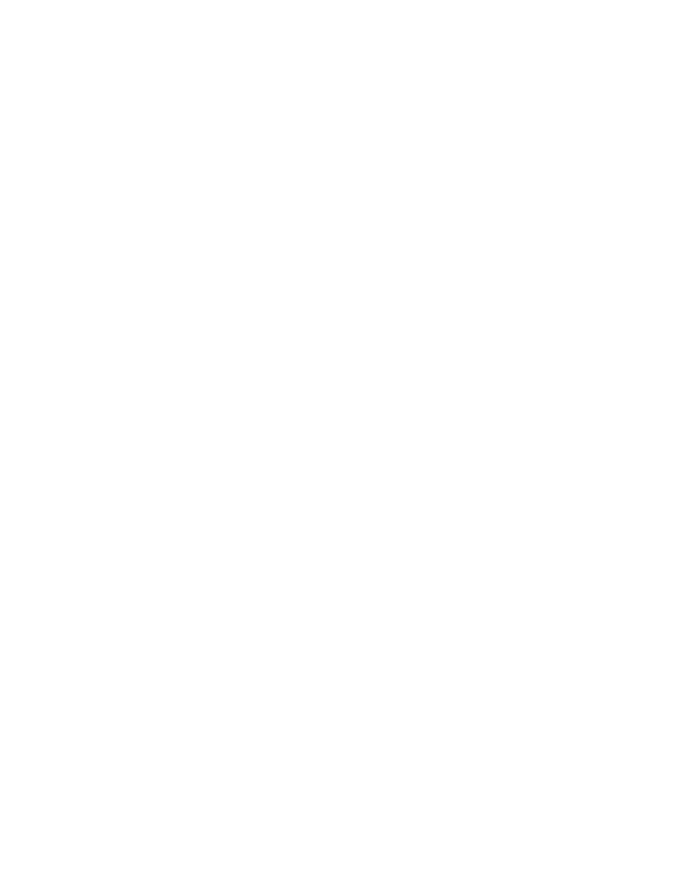
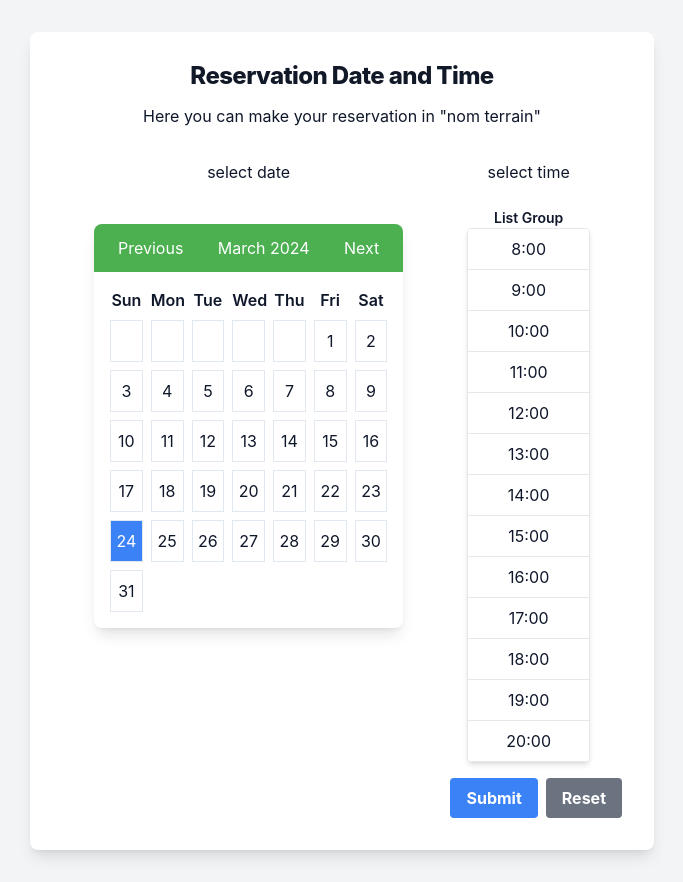
Before and after one commit to Zouaoui-Montassar/Takwirti, a React (Create React App) app in the folder frontend/: page /Reservation/add in a window 1280 px wide. Before the commit this address had no page. Shown: the whole page, without its empty margins (298-981 px from the left). Before the commit the page ends 800 px from the top, so only its background shows below. Built offline with nearby package versions, Linux system fonts and the light colour scheme.

Commit message:
interface add reservation

```diff
--- a/frontend/src/App.js
+++ b/frontend/src/App.js
@@ -13,6 +13,7 @@ import MesTerrains from './components/MesTerrains';
 import PageUtilisateur from './components/PageUtilisateur';
 import Detail from './components/Detail';
 import Sign_up from './components/sign_up';
+import { ReservationAdd } from './components/ReservationAdd';
 
 
 const data = [
@@ -37,7 +38,7 @@ function App() {
     <div className="App">
       <BrowserRouter>
         <Routes>
-          <Route path="/home" element={<MainPage/>} />
+          <Route path="/" element={<MainPage/>} />
           <Route path="/navbar" element={<NavBar/>} />
           <Route path="/sidebar" element={<SideBar links={links}/>} />
           <Route path="/calendar" element={<ParentCalendar/>} />
@@ -50,6 +51,8 @@ function App() {
           <Route path='/mesterrains' element={<MesTerrains/>}/>
           <Route path='/utilisateur' element={<PageUtilisateur/>}/>
           <Route path="/detail" element={<Detail  />} />
+          <Route path="/Reservation/add" element={<ReservationAdd/>} />
+
         </Routes>
       </BrowserRouter>
     </div>
--- /dev/null
+++ b/frontend/src/components/ReservationAdd.jsx
@@ -0,0 +1,41 @@
+import React, { useState } from 'react';
+import Calendar from './calendar';
+import List from './list';
+
+export const ReservationAdd = () => {
+    const [selectedDate, setSelectedDate] = useState(null);
+    const handleDateSelect = (date) => {
+        setSelectedDate(date);
+        console.log(date);
+    };
+
+    return (
+        <div className="flex flex-col items-center justify-center min-h-screen bg-gray-100 px-4 py-8">
+            <div className="max-w-xg w-full md:w-1/2 mx-auto "> {/* Adjust width for medium screens and above */}
+                <div className="bg-white shadow-lg p-8 rounded-lg">
+                    <h1 className="mb-4 text-2xl font-extrabold leading-none tracking-tight text-gray-900">Reservation Date and Time</h1>
+                    <p>Here you can make your reservation in "nom terrain"</p>
+                    <div className='flex flex-col items-center justify-center md:flex-row md:items-start md:justify-between pt-8'>
+                        <div className="w-full mb-4 md:mb-0"> {/* Full width on small screens, stack vertically */}
+                            <p className='mb-2'>select date</p>
+                            <Calendar className="w-full " onDateSelect={handleDateSelect} /> {/* Adjust width for small screens and above */}
+                        </div>
+
+                        <div className="md:w-1/2 w-full"> {/* Half width on medium screens and above */}
+                            <p>select time</p>
+                            <List date={selectedDate} />
+                        </div>
+                    </div>
+                    <div className="flex flex-col md:flex-row md:justify-end mt-4"> {/* Stack vertically on small screens, align to end on medium screens and above */}
+                        <button className="bg-blue-500 hover:bg-blue-700 text-white font-bold py-2 px-4 mb-2 md:mb-0 md:mr-2 rounded"> {/* Margin on bottom on small screens, margin on right on medium screens and above */}
+                            Submit
+                        </button>
+                        <button className="bg-gray-500 hover:bg-gray-700 text-white font-bold py-2 px-4 rounded">
+                            Reset
+                        </button>
+                    </div>
+                </div>
+            </div>
+        </div>
+    );
+};
--- a/frontend/src/components/calendar.jsx
+++ b/frontend/src/components/calendar.jsx
@@ -76,8 +76,8 @@ const Calendar = ({ onDateSelect }) => {
   };
 
   return (
-    <div className="flex items-right justify-center h-screen pt-24">
-      <div className="lg:w-7/12 md:w-9/12 sm:w-10/12 mx-auto p-4">
+    <div className="flex justify-center ">
+      <div className="p-8">
         <div className="bg-white shadow-lg rounded-lg overflow-hidden">
           <div className="flex items-center justify-between px-6 py-3 bg-primary-50">
             <button onClick={handlePrevMonth} className="text-white">Previous</button>
```
